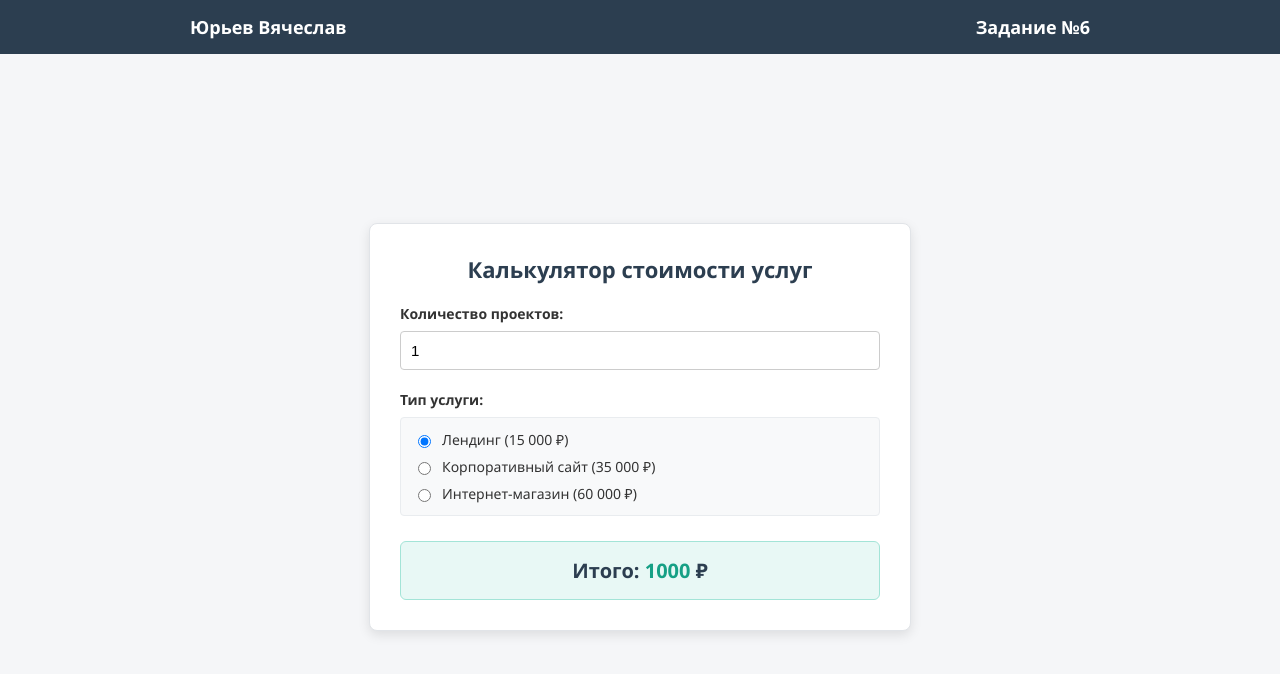
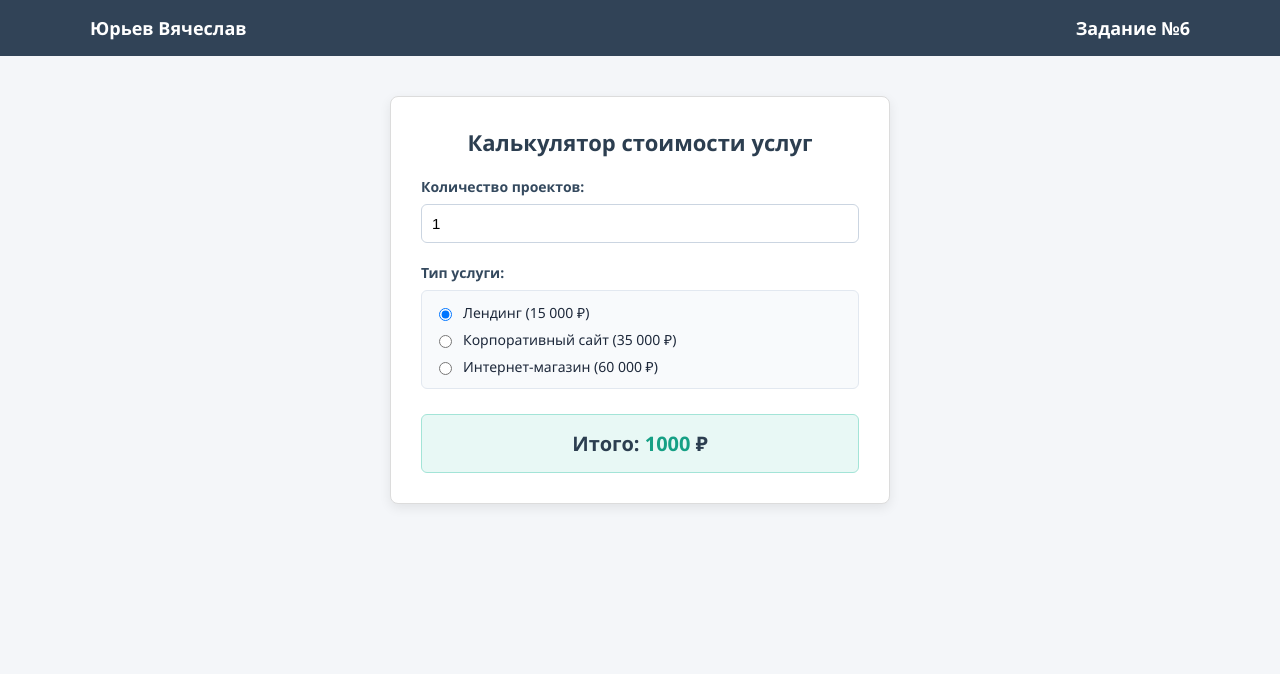
Before and after one commit to Wjatscheslaw25/web6, a plain HTML site: page index.html in a window 1280 px wide. Drawn offline with Linux system fonts and the light colour scheme.

Commit message:
Update index.html

```diff
--- a/index.html
+++ b/index.html
@@ -3,20 +3,149 @@
 <head>
     <meta charset="UTF-8">
     <title>Задание №6 (Юрьев Вячеслав, ПИ-21-1)</title>
-    <link rel="stylesheet" href="style.css">
+    <style>
+        * {
+            box-sizing: border-box;
+        }
+        body {
+            font-family: 'Segoe UI', Arial, sans-serif;
+            margin: 0;
+            padding: 0;
+            background-color: #f4f6f9;
+            color: #333;
+        }
+
+        /* Синяя шапка */
+        .site-header {
+            background-color: #314357;
+            color: #ffffff;
+            padding: 16px 30px;
+            width: 100%;
+        }
+
+        .header-container {
+            max-width: 1100px;
+            margin: 0 auto;
+            display: flex;
+            justify-content: space-between; /* Слева Имя, справа Задание №6 */
+            align-items: center;
+            font-size: 18px;
+            font-weight: bold;
+        }
+
+        /* Центрирование контента */
+        .page-content {
+            max-width: 1100px;
+            margin: 40px auto;
+            padding: 0 20px;
+            display: flex;
+            justify-content: center;
+        }
+
+        /* Карточка калькулятора */
+        .calc-card {
+            background: #ffffff;
+            border: 1px solid #dcdcdc;
+            border-radius: 8px;
+            padding: 30px;
+            width: 100%;
+            max-width: 500px;
+            box-shadow: 0 4px 12px rgba(0, 0, 0, 0.08);
+        }
+
+        .calc-card h2 {
+            margin-top: 0;
+            margin-bottom: 20px;
+            font-size: 22px;
+            color: #2c3e50;
+            text-align: center;
+        }
+
+        .form-group {
+            margin-bottom: 20px;
+        }
+
+        label {
+            display: block;
+            font-weight: bold;
+            margin-bottom: 8px;
+            font-size: 14px;
+            color: #34495e;
+        }
+
+        input[type="number"], select {
+            width: 100%;
+            padding: 10px;
+            border: 1px solid #cbd5e1;
+            border-radius: 6px;
+            font-size: 15px;
+            outline: none;
+        }
+
+        .options-block {
+            background: #f8fafc;
+            border: 1px solid #e2e8f0;
+            padding: 12px;
+            border-radius: 6px;
+            margin-top: 8px;
+        }
+
+        .radio-group label {
+            font-weight: normal;
+            display: flex;
+            align-items: center;
+            gap: 8px;
+            margin-bottom: 8px;
+            cursor: pointer;
+            color: #1e293b;
+        }
+
+        .radio-group label:last-child {
+            margin-bottom: 0;
+        }
+
+        .checkbox-label {
+            font-weight: normal;
+            display: flex;
+            align-items: center;
+            gap: 8px;
+            margin-bottom: 0;
+            cursor: pointer;
+            color: #1e293b;
+        }
+
+        .result-block {
+            margin-top: 25px;
+            padding: 15px;
+            text-align: center;
+            background: #e8f8f5;
+            border-radius: 6px;
+            border: 1px solid #a3e4d7;
+        }
+
+        .result-block h3 {
+            margin: 0;
+            font-size: 20px;
+            color: #2c3e50;
+        }
+
+        #price {
+            color: #16a085;
+        }
+    </style>
 </head>
 <body>
 
-    <!-- Простая шапка -->
-    <header class="header">
+    <!-- Синяя шапка -->
+    <header class="site-header">
         <div class="header-container">
-            <span class="author">Юрьев Вячеслав</span>
-            <span class="task-title">Задание №6</span>
+            <span>Юрьев Вячеслав</span>
+            <span>Задание №6</span>
         </div>
     </header>
 
     <!-- Центрированный калькулятор -->
-    <main class="page-container">
+    <main class="page-content">
         <div class="calc-card">
             <h2>Калькулятор стоимости услуг</h2>
 
@@ -27,10 +156,10 @@
                     <input type="number" id="amount" name="amount" value="1" min="1">
                 </div>
 
-                <!-- Выбор типа услуги (3 варианта радиокнопками) -->
+                <!-- Выбор типа услуги радиокнопками (3 варианта) -->
                 <div class="form-group">
                     <label>Тип услуги:</label>
-                    <div class="radio-box">
+                    <div class="options-block radio-group">
                         <label><input type="radio" name="serviceType" value="1" checked> Лендинг (15 000 ₽)</label>
                         <label><input type="radio" name="serviceType" value="2"> Корпоративный сайт (35 000 ₽)</label>
                         <label><input type="radio" name="serviceType" value="3"> Интернет-магазин (60 000 ₽)</label>
@@ -38,7 +167,7 @@
                 </div>
 
                 <!-- Опция товара селектом (для 2 типа) -->
-                <div id="select-div" class="form-group option-box" style="display: none;">
+                <div id="select-div" class="form-group" style="display: none;">
                     <label for="serviceOption">Дизайн-оформление (для Типа 2):</label>
                     <select name="serviceOption" id="serviceOption">
                         <option value="opt1">Стандартный дизайн (+5 000 ₽)</option>
@@ -47,20 +176,23 @@
                 </div>
 
                 <!-- Свойство товара чекбоксом (для 3 типа) -->
-                <div id="checkbox-div" class="form-group option-box" style="display: none;">
-                    <label class="checkbox-label">
-                        <input type="checkbox" name="serviceProperty" id="serviceProperty" value="prop1"> Интеграция с платежной системой (для Типа 3, +20 000 ₽)
-                    </label>
+                <div id="checkbox-div" class="form-group" style="display: none;">
+                    <div class="options-block">
+                        <label class="checkbox-label">
+                            <input type="checkbox" name="serviceProperty" id="serviceProperty" value="prop1"> Интеграция с платежной системой (для Типа 3, +20 000 ₽)
+                        </label>
+                    </div>
                 </div>
 
                 <!-- Итоговая стоимость -->
-                <div class="result-box">
+                <div class="result-block">
                     <h3>Итого: <span id="price">15000</span> ₽</h3>
                 </div>
             </form>
         </div>
     </main>
 
-    <script src="my.js"></script>
+    <!-- Подключаем скрипт с обновленной версией -->
+    <script src="my.js?v=2"></script>
 </body>
 </html>
```
